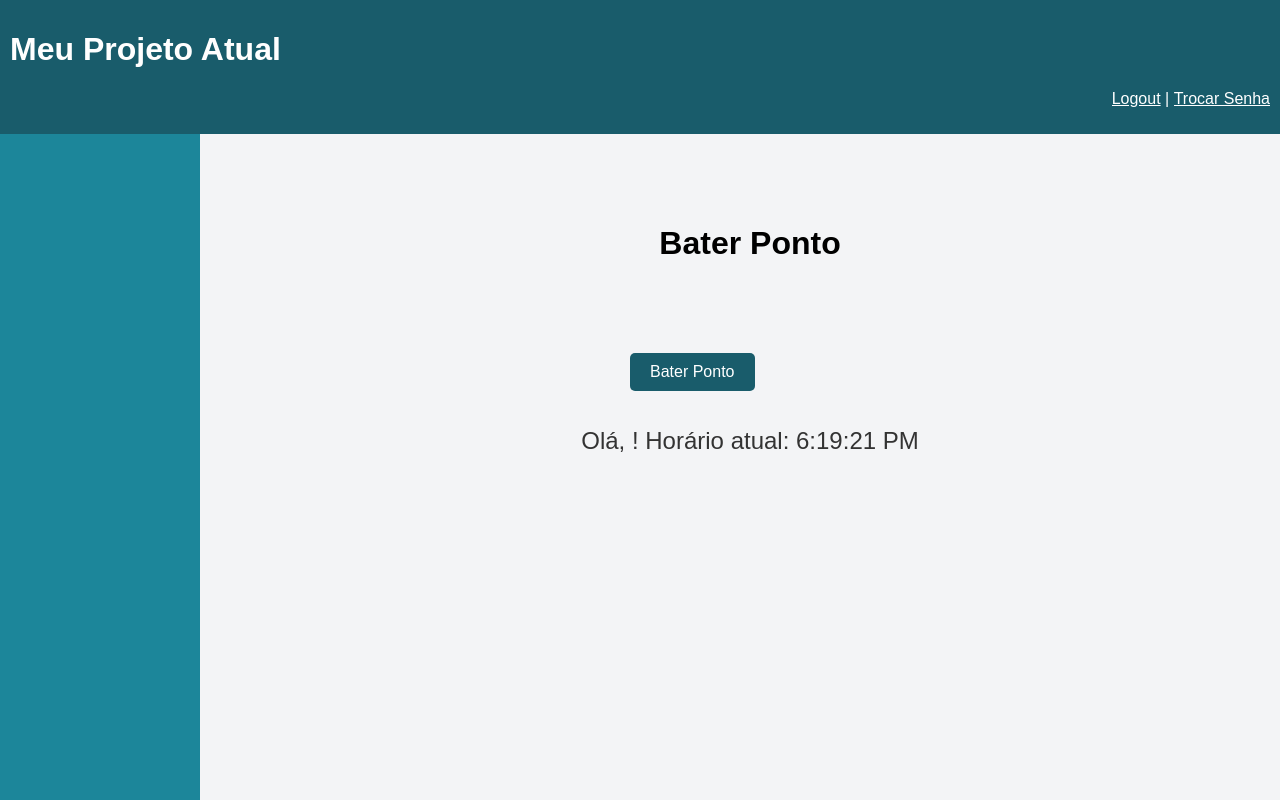
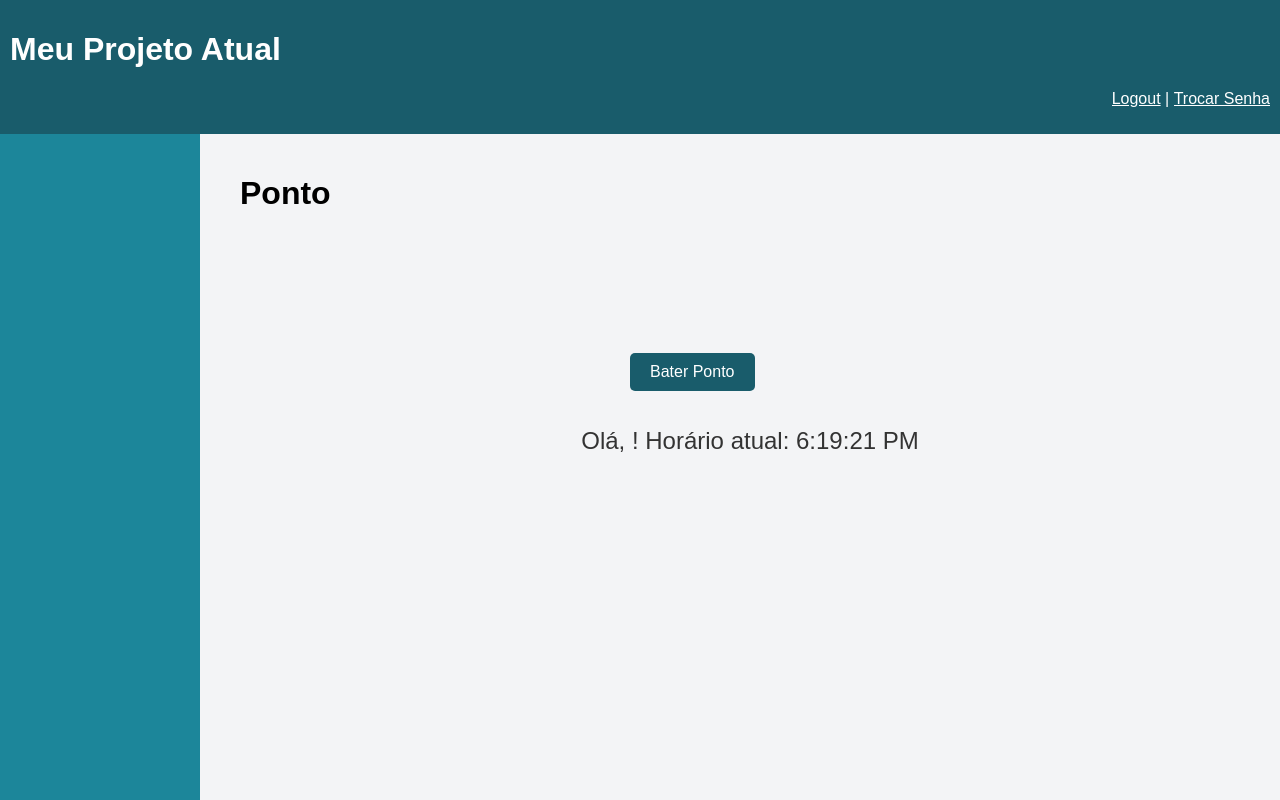
Before and after one commit to rocha-raphael/my_project, a Django app: page /index/ponto/ in a window 1280 px wide. Run offline with Django 5.2, Linux system fonts and the light colour scheme; a user stored in the database is signed in; data comes from the database, SQL or seed files in the repository.

Commit message:
Update ponto.html

```diff
--- a/autentication/templates/ponto.html
+++ b/autentication/templates/ponto.html
@@ -1,9 +1,9 @@
 {% load static %}
 
 <link rel="stylesheet" href="{% static 'css/estilo_ponto.css' %}">
+    <h1>Ponto</h1>
+<div class="ponto">
 
-<div class="ponto">
-    <h1>Bater Ponto</h1>
     <form action="{% url 'ponto' %}" method="post">{% csrf_token %}
 
 
```
